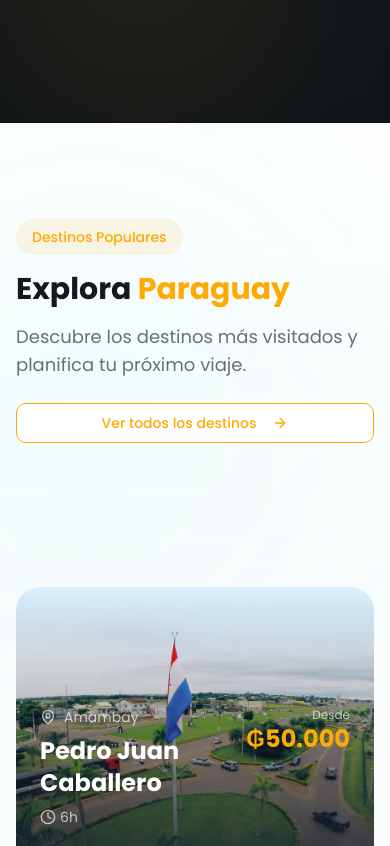
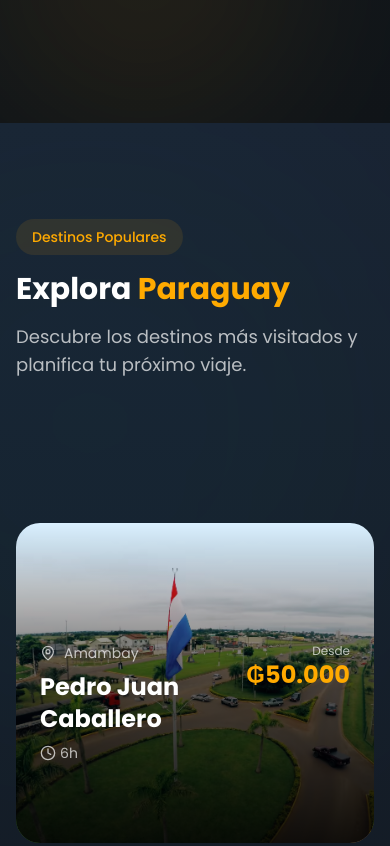
Before and after one commit to dorian-cesar/boletos-la, a Next.js app: page / in a window 390 px wide. Shown: the part 3700-4546 px from the top of the page. Built offline with nearby package versions, Linux system fonts and the light colour scheme.

Commit message:
fix: se cambia color de fondo de destinos a más oscuro

```diff
--- a/components/destinations-section.tsx
+++ b/components/destinations-section.tsx
@@ -87,12 +87,12 @@ export function DestinationsSection() {
     <section
       ref={sectionRef}
       id="destinos"
-      className="py-24 bg-gradient-to-b from-background via-muted/30 to-background relative overflow-hidden"
+      className="py-24 bg-gradient-to-b from-[#1a2332] to-[#0f1419] relative overflow-hidden"
     >
-      {/* Decorative Background */}
+      {/* Decorative Background - Actualizado para fondo oscuro */}
       <div className="absolute inset-0 pointer-events-none">
-        <div className="absolute top-0 right-0 w-[600px] h-[600px] bg-primary/5 rounded-full blur-[150px]" />
-        <div className="absolute bottom-0 left-0 w-[500px] h-[500px] bg-secondary/5 rounded-full blur-[120px]" />
+        <div className="absolute top-0 right-0 w-[600px] h-[600px] bg-[#00c7cc]/5 rounded-full blur-[150px]" />
+        <div className="absolute bottom-0 left-0 w-[500px] h-[500px] bg-[#ffaa00]/5 rounded-full blur-[120px]" />
       </div>
 
       <div className="container mx-auto px-4 relative z-10">
@@ -111,7 +111,7 @@ export function DestinationsSection() {
             </span>
             <h2
               className={cn(
-                "text-3xl md:text-5xl font-bold text-foreground mb-4 transition-all duration-700 delay-100",
+                "text-3xl md:text-5xl font-bold text-white mb-4 transition-all duration-700 delay-100",
                 isVisible
                   ? "opacity-100 translate-y-0"
                   : "opacity-0 translate-y-10",
@@ -122,7 +122,7 @@ export function DestinationsSection() {
             </h2>
             <p
               className={cn(
-                "text-lg text-muted-foreground max-w-xl transition-all duration-700 delay-200",
+                "text-lg text-white/70 max-w-xl transition-all duration-700 delay-200",
                 isVisible
                   ? "opacity-100 translate-y-0"
                   : "opacity-0 translate-y-10",
@@ -131,19 +131,6 @@ export function DestinationsSection() {
               Descubre los destinos más visitados y planifica tu próximo viaje.
             </p>
           </div>
-          <Button
-            variant="outline"
-            className={cn(
-              "mt-6 md:mt-0 border-secondary text-secondary hover:bg-secondary hover:text-secondary-foreground transition-all duration-500",
-              isVisible
-                ? "opacity-100 translate-y-0"
-                : "opacity-0 translate-y-10",
-            )}
-            style={{ transitionDelay: "300ms" }}
-          >
-            Ver todos los destinos
-            <ArrowRight className="h-4 w-4 ml-2" />
-          </Button>
         </div>
 
         {/* Destinations Grid */}
@@ -166,21 +153,17 @@ export function DestinationsSection() {
                   src={destination.image}
                   alt={destination.name}
                   className="w-full h-full object-cover transition-all duration-700 group-hover:scale-110 group-hover:brightness-110"
-                  onError={(e) => {
-                    // Fallback a placeholder si la imagen local no existe
-                    e.currentTarget.src = `https://via.placeholder.com/800x600/1a2332/ffffff?text=${encodeURIComponent(destination.name)}`;
-                  }}
                 />
-                {/* Multi-layer gradient overlay */}
-                <div className="absolute inset-0 bg-gradient-to-t from-[#1a2332] via-[#1a2332]/40 to-transparent" />
-                <div className="absolute inset-0 bg-gradient-to-br from-primary/10 via-transparent to-secondary/10 opacity-0 group-hover:opacity-100 transition-opacity duration-500" />
+                {/* Multi-layer gradient overlay - Mejorado para fondo oscuro */}
+                <div className="absolute inset-0 bg-gradient-to-t from-black/90 via-black/60 to-transparent" />
+                <div className="absolute inset-0 bg-gradient-to-br from-[#00c7cc]/10 via-transparent to-[#ffaa00]/10 opacity-0 group-hover:opacity-100 transition-opacity duration-500" />
                 {/* Shine effect on hover */}
                 <div className="absolute inset-0 bg-gradient-to-r from-transparent via-white/10 to-transparent -translate-x-full group-hover:translate-x-full transition-transform duration-1000" />
               </div>
 
               {/* Popular Badge */}
               {destination.popular && (
-                <div className="absolute top-4 left-4 px-3 py-1 bg-secondary text-secondary-foreground text-xs font-bold rounded-full">
+                <div className="absolute top-4 left-4 px-3 py-1 bg-[#ffaa00] text-black text-xs font-bold rounded-full">
                   Popular
                 </div>
               )}
@@ -189,14 +172,14 @@ export function DestinationsSection() {
               <div className="absolute bottom-0 left-0 right-0 p-6">
                 <div className="flex items-start justify-between">
                   <div>
-                    <div className="flex items-center gap-2 text-background/70 text-sm mb-2">
+                    <div className="flex items-center gap-2 text-white/70 text-sm mb-2">
                       <MapPin className="h-4 w-4" />
                       {destination.region}
                     </div>
-                    <h3 className="text-2xl font-bold text-background mb-2 group-hover:text-primary transition-colors duration-300">
+                    <h3 className="text-2xl font-bold text-white mb-2 group-hover:text-[#00c7cc] transition-colors duration-300">
                       {destination.name}
                     </h3>
-                    <div className="flex items-center gap-4 text-background/70 text-sm">
+                    <div className="flex items-center gap-4 text-white/70 text-sm">
                       <span className="flex items-center gap-1">
                         <Clock className="h-4 w-4" />
                         {destination.duration}
@@ -204,8 +187,8 @@ export function DestinationsSection() {
                     </div>
                   </div>
                   <div className="text-right">
-                    <p className="text-xs text-background/70">Desde</p>
-                    <p className="text-2xl font-bold text-secondary">
+                    <p className="text-xs text-white/70">Desde</p>
+                    <p className="text-2xl font-bold text-[#ffaa00]">
                       ₲{destination.price.toLocaleString("es-PY")}
                     </p>
                   </div>
@@ -213,7 +196,7 @@ export function DestinationsSection() {
 
                 {/* Hover Button */}
                 <div className="mt-4 opacity-0 translate-y-4 group-hover:opacity-100 group-hover:translate-y-0 transition-all duration-300">
-                  <Button className="w-full bg-primary hover:bg-primary/90 text-primary-foreground">
+                  <Button className="w-full bg-[#00c7cc] hover:bg-[#00c7cc]/90 text-white">
                     Ver Servicios
                     <ArrowRight className="h-4 w-4 ml-2" />
                   </Button>
```
